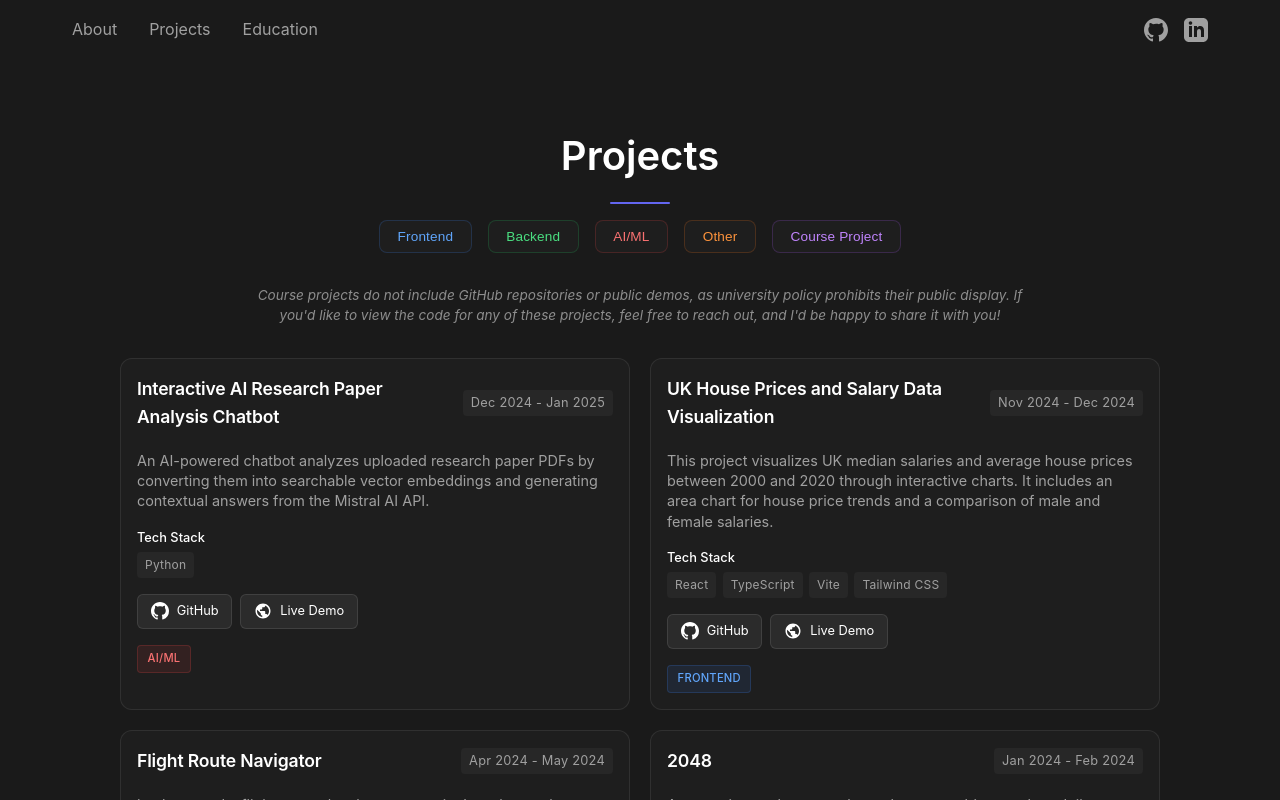
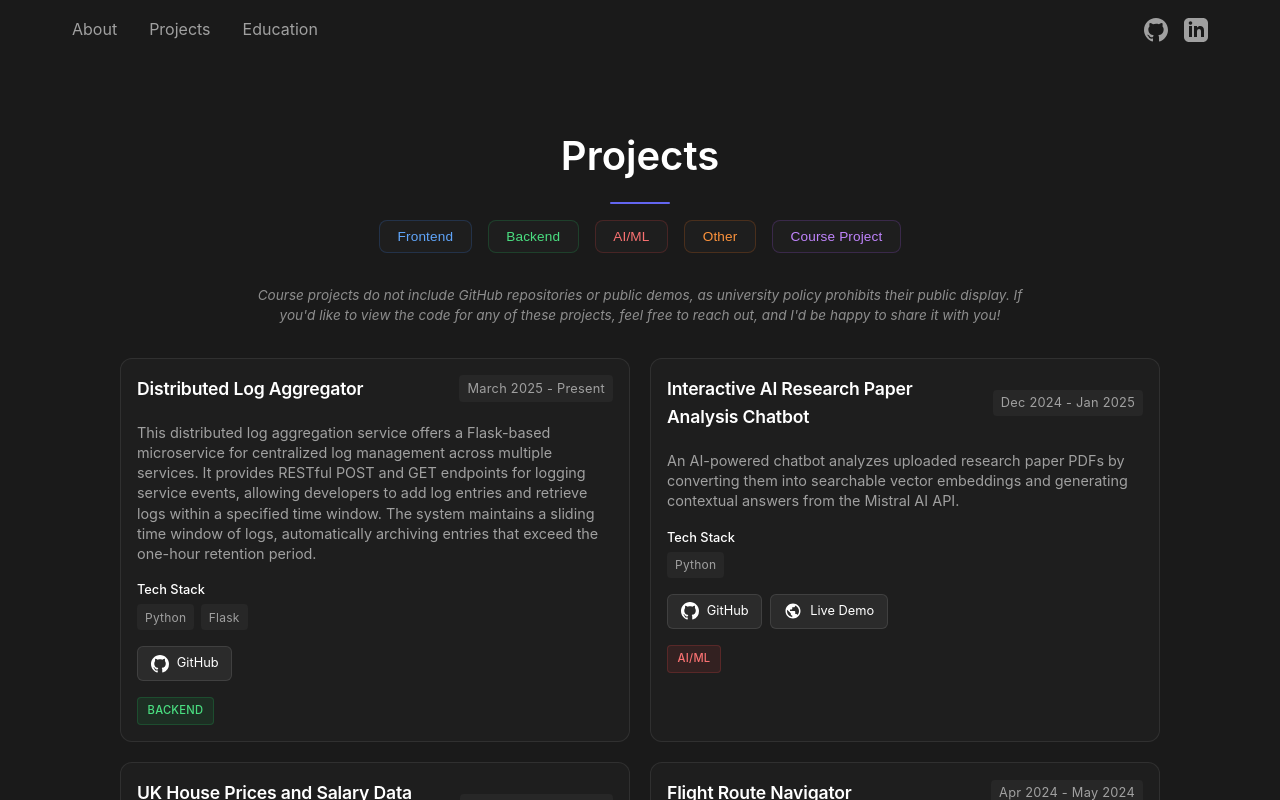
Before and after one commit to amandipd/Personal_Website, a React (Create React App) app in the folder app/: page /projects in a window 1280 px wide. Shown: the top 800 px of the page. Built offline with nearby package versions, Linux system fonts and the light colour scheme.

Commit message:
update projects

```diff
--- a/app/src/pages/Projects.jsx
+++ b/app/src/pages/Projects.jsx
@@ -51,11 +51,20 @@ const Projects = () => {
 
     {
       title: "Flight Route Navigator",
-      description: "implemented a flight route planning program in Java, leveraging Dijkstra's Algorithm to minimize travel distances between airports. It efficiently handles datasets of 19,000+ airports and 40,000+ flight connections using graph traversal techniques.",
+      description: "A flight route planning program in Java that leverages Dijkstra's Algorithm to minimize travel distances between airports. It efficiently handles datasets of 19,000+ airports and 40,000+ flight connections using graph traversal techniques.",
       tags: ["Other"],
       githubUrl: "https://github.com/amandipd/Flight-Route-Navigator",
       languages: ["Java"],
       timeframe: "Apr 2024 - May 2024"
+    },
+
+    {
+      title: "Distributed Log Aggregator",
+      description: "This distributed log aggregation service offers a Flask-based microservice for centralized log management across multiple services. It provides RESTful POST and GET endpoints for logging service events, allowing developers to add log entries and retrieve logs within a specified time window. The system maintains a sliding time window of logs, automatically archiving entries that exceed the one-hour retention period.",
+      tags: ["Backend"],
+      githubUrl: "https://github.com/amandipd/Distributed-Log-Aggregate",
+      languages: ["Python", "Flask"],
+      timeframe: "March 2025 - Present"
     },
 
   ];
@@ -70,9 +79,25 @@ const Projects = () => {
 
   const filteredProjects = projects
     .sort((a, b) => {
-      // Extract end dates (after the "-" in timeframe)
-      const aEndDate = new Date(a.timeframe.split("-")[1].trim());
-      const bEndDate = new Date(b.timeframe.split("-")[1].trim());
+      // First sort by present status
+      const aIsPresent = a.timeframe.includes("Present");
+      const bIsPresent = b.timeframe.includes("Present");
+      if (aIsPresent !== bIsPresent) {
+        return bIsPresent - aIsPresent;
+      }
+
+      // Then sort by date
+      const aTimeframe = a.timeframe.trim();
+      const bTimeframe = b.timeframe.trim();
+
+      // Handle both single month and date range formats
+      const aEndDate = aTimeframe.includes("-")
+        ? new Date(aTimeframe.split("-")[1].trim())
+        : new Date(aTimeframe);
+      const bEndDate = bTimeframe.includes("-")
+        ? new Date(bTimeframe.split("-")[1].trim())
+        : new Date(bTimeframe);
+
       // Sort in descending order (most recent first)
       return bEndDate - aEndDate;
     })
```
